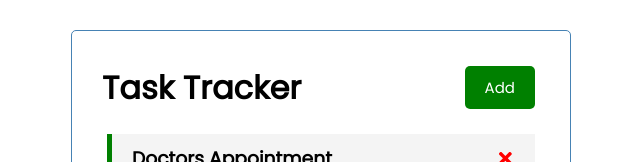
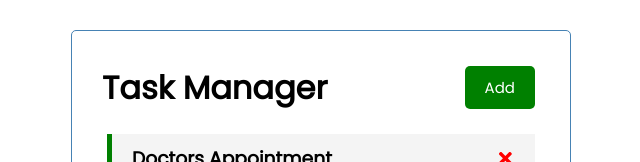
Before and after one commit to WillianWerlang/react-tutorial, a React (Create React App) app: page / in a window 1280 px wide. Shown: the top 162 px of the page, without its empty margins (319-959 px from the left). Built offline with nearby package versions, Linux system fonts and the light colour scheme.

Commit message:
Improve Add Task button

```diff
--- a/src/App.js
+++ b/src/App.js
@@ -52,9 +52,13 @@ function App() {
 
   return (
     <div className='container'>
-      <Header title='Task Tracker' onClick={onToggleAddForm} />
+      <Header
+        title='Task Tracker'
+        onClick={onToggleAddForm}
+        showAddForm={showAddForm}
+      />
 
-      {showAddForm ? <AddTask onAdd={onAdd} /> : ''}
+      {showAddForm && <AddTask onAdd={onAdd} />}
 
       {tasks.length > 0 ? (
         <Tasks onDelete={onDelete} onToggle={onToggle} tasks={tasks} />
--- a/src/components/Header.js
+++ b/src/components/Header.js
@@ -1,11 +1,15 @@
 import Button from './Button';
 
-const Header = (props) => {
+const Header = ({ onClick, showAddForm }) => {
   return (
     <div>
       <header className='header'>
-        <h1>{props.title}</h1>
-        <Button color='green' text='Add' onClick={props.onClick} />
+        <h1>Task Manager</h1>
+        <Button
+          color={showAddForm ? 'red' : 'green'}
+          text={showAddForm ? 'Close' : 'Add'}
+          onClick={onClick}
+        />
       </header>
     </div>
   );
```
